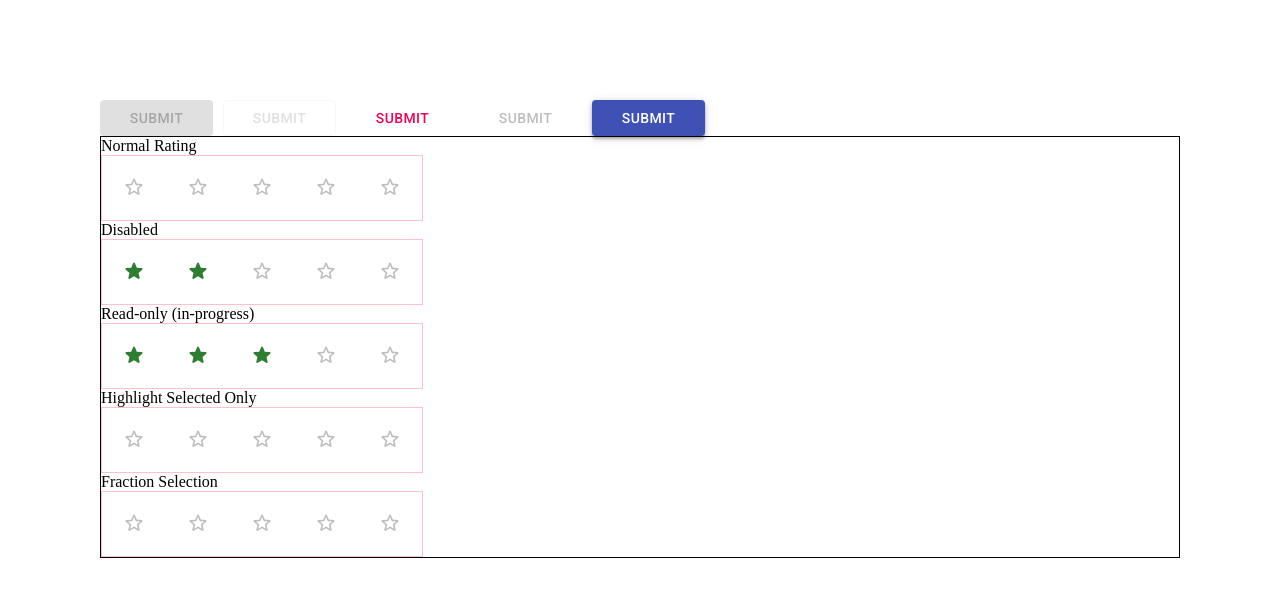
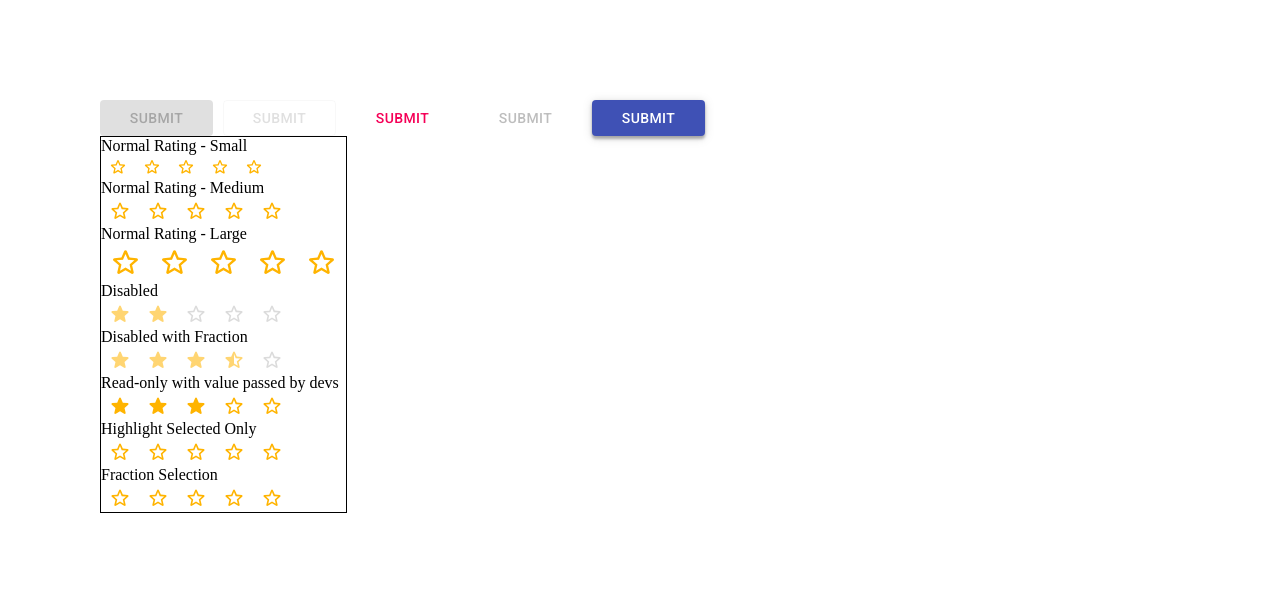
Before and after one commit to z123fg/antraui, a React (Create React App) app: page / in a window 1280 px wide. Shown: the top 596 px of the page. Built offline with nearby package versions, Linux system fonts and the light colour scheme.

Commit message:
adding styles and adjust icon base on size defined by user

```diff
--- a/src/App.tsx
+++ b/src/App.tsx
@@ -16,17 +16,32 @@ function App() {
       <MyButton onClick={()=>{console.log("clicked")}} color="secondary" variant="text" disabled>SUBMIT</MyButton>
       <MyButton onClick={()=>{console.log("clicked")}} color="primary" variant="contained" >SUBMIT</MyButton>
       </div>
-      <div style={{display:"flex", flexDirection:"column", border:'1px solid black', width:'auto'}}>
-        <label>Normal Rating</label>
-        <MyRating onValueChange={(newValue)=>{console.log(newValue)}} precision={1}/>
+      <div style={{display:"flex", flexDirection:"column", border:'1px solid black', width:'fit-content'}}>
+        <label>Normal Rating - Small</label>
+        <MyRating
+        onValueChange={(newValue)=>{console.log(newValue)}}
+        precision={1}
+        size="small"/>
+        <label>Normal Rating - Medium</label>
+        <MyRating
+        onValueChange={(newValue)=>{console.log(newValue)}}
+        precision={1}
+        size="medium"/>
+        <label>Normal Rating - Large</label>
+        <MyRating
+        onValueChange={(newValue)=>{console.log(newValue)}}
+        precision={1}
+        size="large"/>
         <label>Disabled</label>
         <MyRating onValueChange={(newValue)=>{console.log(newValue)}} value={2} precision={0.5} disabled/>
-        <label>Read-only (in-progress)</label>
+        <label>Disabled with Fraction</label>
+        <MyRating onValueChange={(newValue)=>{console.log(newValue)}} value={3.2} precision={0.5} disabled/>
+        <label>Read-only with value passed by devs</label>
         <MyRating onValueChange={(newValue)=>{console.log(newValue)}} value={3} precision={0.5} readOnly/>
         <label>Highlight Selected Only</label>
         <MyRating onValueChange={(newValue)=>{console.log(newValue)}} precision={1} highlightSelectedOnly/>
         <label>Fraction Selection</label>
-        <MyRating onValueChange={(newValue)=>{console.log(newValue)}} precision={0.5} size="Small"/>
+        <MyRating onValueChange={(newValue)=>{console.log(newValue)}} precision={0.5}/>
       </div>
     </div>
   );
--- a/src/components/MyRating/MyRating.tsx
+++ b/src/components/MyRating/MyRating.tsx
@@ -3,7 +3,7 @@ import StarRoundedIcon from '@mui/icons-material/StarRounded';
 import StarBorderRoundedIcon from '@mui/icons-material/StarBorderRounded';
 import StarHalfRoundedIcon from '@mui/icons-material/StarHalfRounded';
 
-type RatingSize = "Small" | "Medium" | "Large";
+type RatingSize = "small" | "medium" | "large";
 
 interface IMyRatingProps {
     /** classes provided by developer*/
@@ -24,6 +24,10 @@ interface IMyRatingProps {
     highlightSelectedOnly?: boolean;
     /** custom icon when selected*/
     icon?: ReactNode;
+    /** custom fraction icon if provided */
+    fractionIcon?: ReactNode;
+    /** container of custom rating icons */
+    IconContainerComponent?: Element
     /** custom icon in normal state*/
     emptyIcon?: ReactNode;
     /** event handler fired when a value is clicked */
@@ -35,14 +39,15 @@ interface IMyRatingProps {
 const MyRating: FC<IMyRatingProps> = ({
     classes = "",
     value = 0,
-    size = "Medium",
+    size = "medium",
     max = 5,
     disabled = false,
     readOnly = false,
     precision = 0.5,
     highlightSelectedOnly = false,
-    icon = <StarRoundedIcon/>,
-    emptyIcon = <StarBorderRoundedIcon color="disabled"/>,
+    icon = <StarRoundedIcon fontSize={size}/>,
+    fractionIcon = <StarHalfRoundedIcon fontSize={size}/>,
+    emptyIcon = <StarBorderRoundedIcon fontSize={size}/>,
     onValueChange,
     onHoverChange
 }:IMyRatingProps) => {
@@ -83,7 +88,7 @@ const MyRating: FC<IMyRatingProps> = ({
         onValueChange?.(rate);
       } else {
         let selectedRating = handlePrecisionRating(e);
-        //rate = current star selected
+        // rate = current star selected
         // rating = star user want to show
         if (rate - selectedRating < 0.5){
           setRating(rate);
@@ -102,45 +107,54 @@ const MyRating: FC<IMyRatingProps> = ({
       const left = rect?.left || 0;
       let percent = (e.clientX - left)/width;
       const numberInStar = percent*max;
-      // const nearestNumber = Math.round((numberInStar + precision / 2) / precision) * precision;
-      // console.log("percent: ", percent, "\nNumber of Star: ", numberInStar, "\nNearest number: ", nearestNumber);
-      const preciseResult = Number(numberInStar.toFixed(2))
+      const preciseResult = Number(numberInStar.toFixed(2));
       // const result = Number(nearestNumber.toFixed(2));
       return preciseResult;
     }
     // STILL NEED TO WORK ON RENDER ICON BASED ON THE CONDITION BY CONDITIONALLY RENDER emptyIcon/icon
     return(
         <div
-        className={`${classes}rate${disabled ? " disabled" : ""}${readOnly ? " read-only": ""}`}
+        className={`
+        ${classes}rate${disabled ? " disabled" : ""}
+        size-${size}${readOnly ? " read-only": ""}
+        `}
         ref={ratingContainerRef}
         >
         {
-        [...Array(max)].map((star, index) => {
-          index += 1;
+        [...Array(max)].map((_, itemValue) => {
+          itemValue += 1;
           return (
             <button
               type="button"
-              key={index}
+              key={itemValue}
               disabled={disabled}
-              className={`icon size${size}
-              ${disabled ? " disabled": ""}
-              ${highlightSelectedOnly ? index === rating ? "iconFilled" : "iconEmpty" : ""}`}
-              onClick={!readOnly ? (e) => handleClick(e, index) : () => {}}
-              onMouseMove={!readOnly ? (e) => handleMouseEnter(e, index): () => {}}
+              className={`
+              icon
+              ${disabled
+                ? itemValue <= rating
+                  ?"fill-disabled"
+                  : Math.abs(itemValue - rating) < 1
+                    ? "half-filled-disabled"
+                    : "empty-disabled"
+                : ""
+              }
+              `}
+              onClick={!readOnly ? (e) => handleClick(e, itemValue) : () => {}}
+              onMouseMove={!readOnly ? (e) => handleMouseEnter(e, itemValue): () => {}}
               onMouseLeave={!readOnly ?(e) => handleMouseLeave(e, rating): () => {}}
             >
               {highlightSelectedOnly
               ?
-               index === rating ? <StarRoundedIcon color="success"/> : emptyIcon
-              :  !isHover
-                ? index <= rating
-                  ? <StarRoundedIcon color="success"/>
-                  :Math.abs(index - rating) < 1
-                    ? <StarHalfRoundedIcon color="success"/> : emptyIcon
-                : index <= hover
-                  ? <StarRoundedIcon color="error"/>
-                  : Math.abs(index - hover) < 1
-                    ? <StarHalfRoundedIcon color="error"/>
+               itemValue === rating ? icon : emptyIcon
+              : !isHover
+                ? itemValue <= rating
+                  ? icon
+                  :Math.abs(itemValue - rating) < 1
+                    ? fractionIcon : emptyIcon
+                : itemValue <= hover
+                  ? icon
+                  : Math.abs(itemValue - hover) < 1
+                    ? fractionIcon
                     : emptyIcon
               }
             </button>
--- a/src/components/MyRating/_MyRating.scss
+++ b/src/components/MyRating/_MyRating.scss
@@ -4,52 +4,34 @@
 .rate{
     display: flex;
     position: relative;
-    border: 1px solid pink;
+    justify-content: center;
     width: fit-content;
 }
 
 .rate > button {
+    display: flex;
+    justify-content: center;
+    align-items: center;
     background-color: transparent;
     border: 1px solid transparent;
     outline: none;
     cursor: pointer;
-    font-size: 2em;
-    width: 2em;
-    height: 2em;
+    color: #FFB400;
 }
-.disabled{
-    color: gray;
+
+.fill-disabled > svg {
+    color: #FFB400;
+    opacity: 0.55;
 }
-.disabled:active{
-
+.half-filled-disabled{
+    color: #FFB400;
+    fill:rgba(0, 0, 0, 0.26);
+    opacity: 0.55;
 }
-.icon:focus-visible{
-
-}
-.icon:active:not([disabled]){
-    border: 1px solid red;
-}
-.icon:hover:not([disabled]){
-    border: 1px solid red;
-}
-.icon:active{
-    border: 1px solid blue;
+.empty-disabled >svg {
+    color: rgba(0, 0, 0, 0.26);
+    opacity: 0.55;
 }
 .icon:read-only:hover{
     border: 1px solid transparent;
 }
-.iconFilled {
-    color: black;
-}
-.iconEmpty {
-    color: #ccc;
-}
-.sizeSmall{
-
-}
-.sizeMedium{
-
-}
-.sizeLarge{
-
-}
```
